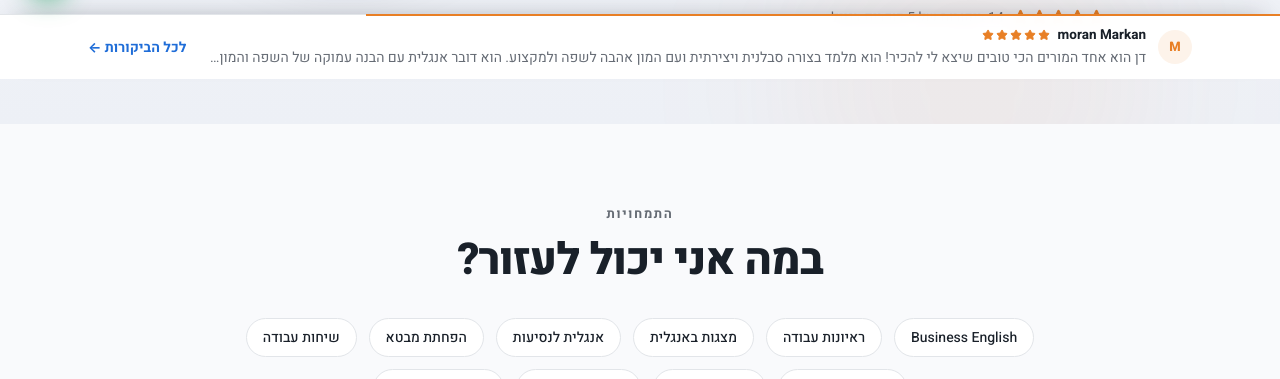
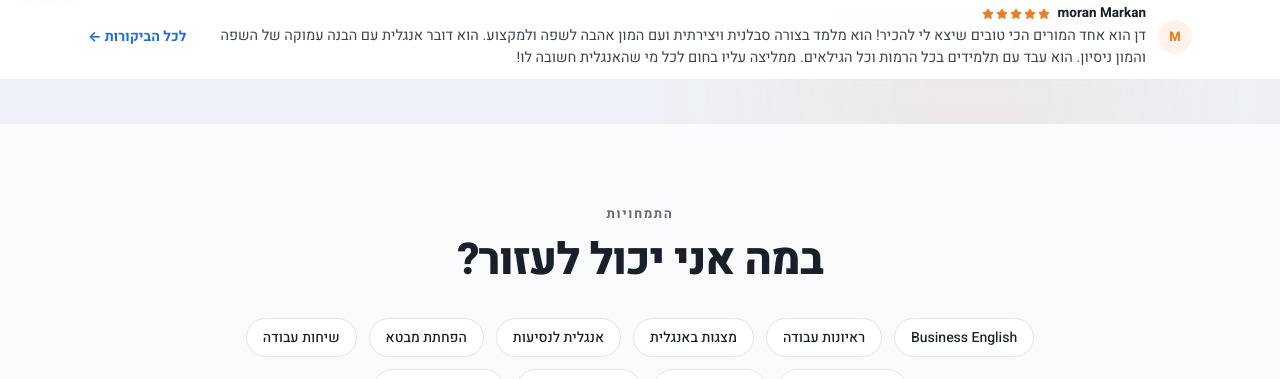
Before and after one commit to dagoldman123/englishdan, a plain HTML site: page index.html in a window 1280 px wide. Shown: the part 721-1100 px from the top of the page. Drawn offline with Linux system fonts and the light colour scheme.

Commit message:
Review ticker: show every review in full, remove the progress line
Reviews now sit in a two-line window instead of being cut off. Long ones
scroll up one line at a time at reading pace, and each review stays on
screen long enough to be read before the next one comes in.

Co-Authored-By: Claude Opus 5.5 <noreply@anthropic.com>
Claude-Session: https://claude.ai/code/session_0183jhv4qh2BCqTyLgwBkZY2

```diff
--- a/assets/main.js
+++ b/assets/main.js
@@ -23,11 +23,18 @@
 // Review ticker — a slim bar fixed to the bottom of the screen that shows the
 // reviews from the "testimonials" section one at a time. It reads them straight
 // from the page, so adding a review to that section adds it here too.
+// Every review is shown in full: short ones sit still, long ones scroll up one
+// line at a time at reading pace, and the next review only comes once the last
+// line has had time to be read.
 (function () {
   var cards = document.querySelectorAll('#reviews .review');
   if (!cards.length) return;
 
-  var INTERVAL = 7000; // ms each review stays on screen
+  var CHARS_PER_SEC = 15;   // comfortable reading pace
+  var MIN_SHOW_MS = 4500;   // shortest time any review stays on screen
+  var MIN_LINE_MS = 1800;   // shortest time per line when scrolling
+  var END_HOLD_MS = 1500;   // extra pause on the last line before moving on
+  var VISIBLE_LINES = 2;    // lines of text the bar shows at once
   var reduceMotion = window.matchMedia && window.matchMedia('(prefers-reduced-motion: reduce)').matches;
 
   var reviews = [];
@@ -35,8 +42,8 @@
     var p = card.querySelector('p');
     var footer = card.querySelector('footer');
     if (!p || !footer) return;
-    var avatar = footer.querySelector('.avatar');
-    var initial = avatar ? avatar.textContent.trim() : '';
+    var av = footer.querySelector('.avatar');
+    var initial = av ? av.textContent.trim() : '';
     reviews.push({
       text: p.textContent.replace(/\s+/g, ' ').trim(),
       dir: p.getAttribute('dir') || 'rtl',
@@ -52,9 +59,7 @@
   var bar = el('a', 'review-ticker');
   bar.href = '#testimonials';
   bar.setAttribute('aria-label', 'ביקורות תלמידים – לכל הביקורות');
-  bar.style.setProperty('--rt-interval', INTERVAL + 'ms');
 
-  var progress = el('span', 'rt-progress');
   var inner = el('div', 'container rt-inner');
   var slide = el('div', 'rt-slide');
   slide.setAttribute('aria-hidden', 'true');
@@ -66,15 +71,17 @@
   var stars = starsSrc ? starsSrc.cloneNode(true) : el('span');
   stars.removeAttribute('aria-label');
   stars.setAttribute('aria-hidden', 'true');
+  var win = el('div', 'rt-window');
   var text = el('p', 'rt-text');
   var all = el('span', 'rt-all');
   all.textContent = 'לכל הביקורות ←';
 
   meta.appendChild(name); meta.appendChild(stars);
-  body.appendChild(meta); body.appendChild(text);
+  win.appendChild(text);
+  body.appendChild(meta); body.appendChild(win);
   slide.appendChild(avatar); slide.appendChild(body);
   inner.appendChild(slide); inner.appendChild(all);
-  bar.appendChild(progress); bar.appendChild(inner);
+  bar.appendChild(inner);
   document.body.appendChild(bar);
   document.documentElement.classList.add('has-ticker');
 
@@ -82,11 +89,33 @@
   function syncHeight() {
     document.documentElement.style.setProperty('--ticker-h', bar.offsetHeight + 'px');
   }
-  syncHeight();
-  if (window.ResizeObserver) new ResizeObserver(syncHeight).observe(bar);
-  else window.addEventListener('resize', syncHeight);
 
-  var index = 0, timer = null, hovering = false, hidden = false;
+  var index = 0, offset = 0, lines = 1, lineH = 20, perLine = MIN_LINE_MS;
+  var timer = null, hovering = false, hidden = false;
+
+  function measure() {
+    lineH = parseFloat(getComputedStyle(text).lineHeight) || 20;
+    lines = Math.max(1, Math.round(text.offsetHeight / lineH));
+    perLine = Math.max(MIN_LINE_MS, (reviews[index].text.length / lines) / CHARS_PER_SEC * 1000);
+    offset = Math.min(offset, maxOffset());
+    moveTo(offset, true);
+  }
+  function maxOffset() { return Math.max(0, lines - VISIBLE_LINES); }
+  function moveTo(n, instant) {
+    if (instant) text.style.transition = 'none';
+    text.style.transform = 'translateY(' + (-n * lineH) + 'px)';
+    if (instant) { void text.offsetWidth; text.style.transition = ''; }
+  }
+
+  // How long to wait before the next move (scroll one line, or next review)
+  function delay() {
+    if (maxOffset() === 0) {
+      return Math.max(MIN_SHOW_MS, reviews[index].text.length / CHARS_PER_SEC * 1000 + END_HOLD_MS);
+    }
+    if (offset === 0) return VISIBLE_LINES * perLine + 800;
+    if (offset < maxOffset()) return perLine;
+    return perLine + END_HOLD_MS;
+  }
 
   function fill(n) {
     var r = reviews[n];
@@ -95,22 +124,27 @@
     text.textContent = r.text;
     text.setAttribute('dir', r.dir);
     text.setAttribute('lang', r.lang);
-  }
-
-  function restartProgress() {
-    progress.classList.remove('run');
-    void progress.offsetWidth;
-    progress.classList.add('run');
+    offset = 0;
+    measure();
   }
 
   function schedule() {
     clearTimeout(timer);
     if (hovering || hidden) return;
-    restartProgress();
-    timer = setTimeout(next, INTERVAL);
+    timer = setTimeout(step, delay());
   }
 
-  function next() {
+  function step() {
+    if (offset < maxOffset()) {
+      offset++;
+      moveTo(offset, reduceMotion);
+      schedule();
+    } else {
+      nextReview();
+    }
+  }
+
+  function nextReview() {
     index = (index + 1) % reviews.length;
     if (reduceMotion) { fill(index); schedule(); return; }
     slide.classList.add('leaving');
@@ -125,9 +159,7 @@
   }
 
   function setPaused() {
-    var paused = hovering || hidden;
-    bar.classList.toggle('is-paused', paused);
-    if (paused) clearTimeout(timer); else schedule();
+    if (hovering || hidden) clearTimeout(timer); else schedule();
   }
 
   bar.addEventListener('mouseenter', function () { hovering = true; setPaused(); });
@@ -136,6 +168,12 @@
   bar.addEventListener('blur', function () { hovering = false; setPaused(); });
   document.addEventListener('visibilitychange', function () { hidden = document.hidden; setPaused(); });
 
+  function onResize() { syncHeight(); measure(); }
+  if (window.ResizeObserver) new ResizeObserver(syncHeight).observe(bar);
+  window.addEventListener('resize', onResize);
+  if (document.fonts && document.fonts.ready) document.fonts.ready.then(onResize);
+
   fill(0);
+  syncHeight();
   schedule();
 })();
--- a/assets/styles.css
+++ b/assets/styles.css
@@ -695,15 +695,9 @@ html.js .reviews.show-all .review.extra { display: flex; }
   -webkit-backdrop-filter: blur(8px); backdrop-filter: blur(8px);
   border-top: 1px solid var(--border);
   box-shadow: 0 -10px 28px -18px rgba(28, 36, 48, .45);
+  --rt-lh: 22px;
 }
-.rt-progress {
-  position: absolute; top: -1px; inset-inline-start: 0;
-  height: 2px; width: 0; background: var(--highlight);
-}
-.rt-progress.run { animation: rt-progress var(--rt-interval, 7s) linear forwards; }
-.review-ticker.is-paused .rt-progress { animation-play-state: paused; }
-@keyframes rt-progress { from { width: 0; } to { width: 100%; } }
-.rt-inner { display: flex; align-items: center; gap: 20px; min-height: 64px; padding-block: 10px; overflow: hidden; }
+.rt-inner { display: flex; align-items: center; gap: 20px; padding-block: 10px; }
 .rt-slide {
   flex: 1; min-width: 0;
   display: flex; align-items: center; gap: 12px;
@@ -715,23 +709,25 @@ html.js .reviews.show-all .review.extra { display: flex; }
 .rt-body { flex: 1; min-width: 0; }
 .rt-meta { display: flex; align-items: center; gap: 8px; font-size: 13.5px; font-weight: 700; line-height: 1.4; }
 .rt-meta .stars .icon { width: 12px; height: 12px; }
+/* Two-line window; long reviews scroll up inside it one line at a time */
+.rt-window { margin-top: 2px; height: calc(var(--rt-lh) * 2); overflow: hidden; }
 .rt-text {
-  margin-top: 2px; font-size: 14px; line-height: 1.5; color: var(--muted-foreground);
-  display: -webkit-box; -webkit-line-clamp: 1; -webkit-box-orient: vertical; overflow: hidden;
+  font-size: 14.5px; line-height: var(--rt-lh); color: #3d4450;
+  transition: transform .6s ease;
 }
 .rt-text[dir="ltr"] { text-align: left; }
 .rt-all { flex-shrink: 0; font-size: 14px; font-weight: 700; color: var(--accent); white-space: nowrap; }
 .review-ticker:hover .rt-all { text-decoration: underline; }
-html.has-ticker body { padding-bottom: var(--ticker-h, 64px); }
-html.has-ticker .wa-float { bottom: calc(var(--ticker-h, 64px) + 16px); }
+html.has-ticker body { padding-bottom: var(--ticker-h, 84px); }
+html.has-ticker .wa-float { bottom: calc(var(--ticker-h, 84px) + 16px); }
 
 @media (max-width: 767px) {
-  .rt-inner { gap: 10px; min-height: 0; padding-block: 9px; }
-  .rt-text { -webkit-line-clamp: 2; font-size: 13px; }
+  .review-ticker { --rt-lh: 21px; }
+  .rt-inner { gap: 10px; padding-block: 9px; }
+  .rt-text { font-size: 13.5px; }
   .rt-all { display: none; }
 }
 
 @media (prefers-reduced-motion: reduce) {
-  .rt-slide, .rt-slide.leaving, .rt-slide.entering { transition: none; transform: none; }
-  .rt-progress { display: none; }
+  .rt-slide, .rt-slide.leaving, .rt-slide.entering, .rt-text { transition: none; transform: none; }
 }
```
